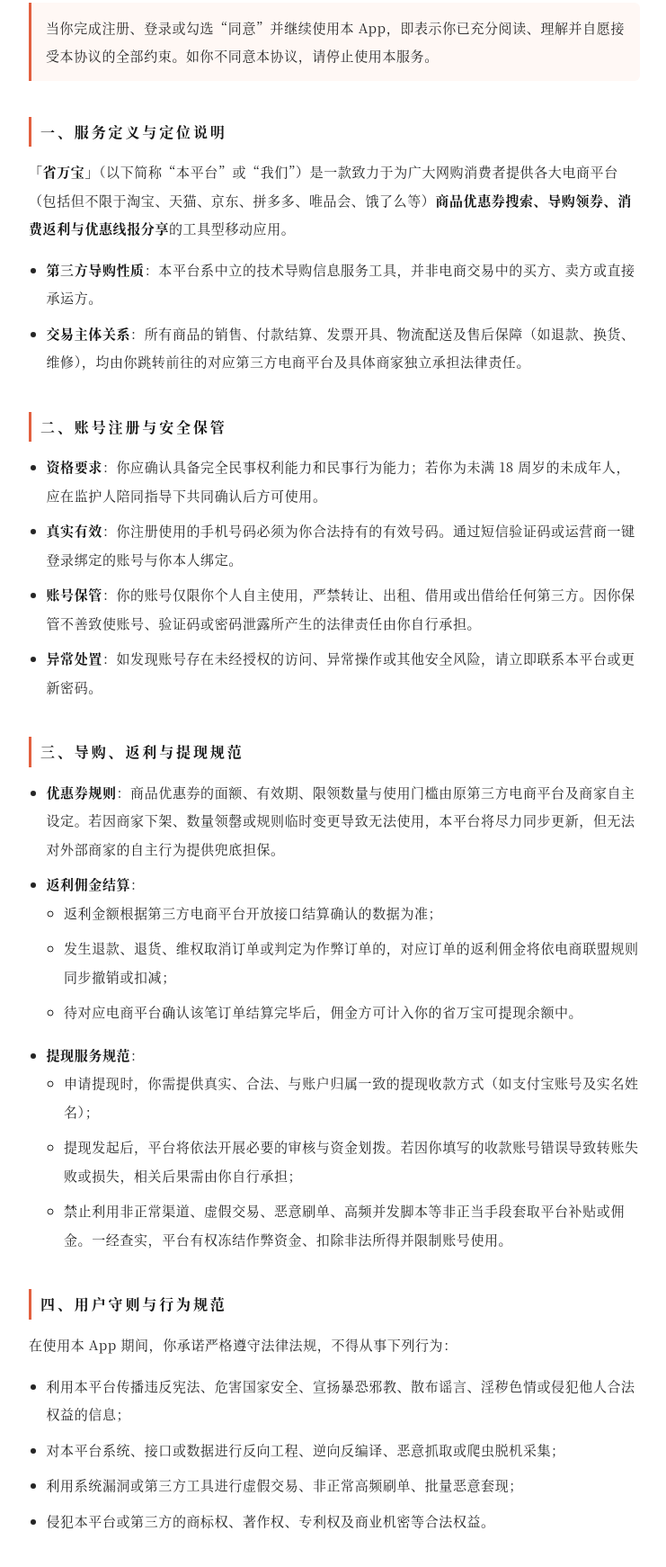
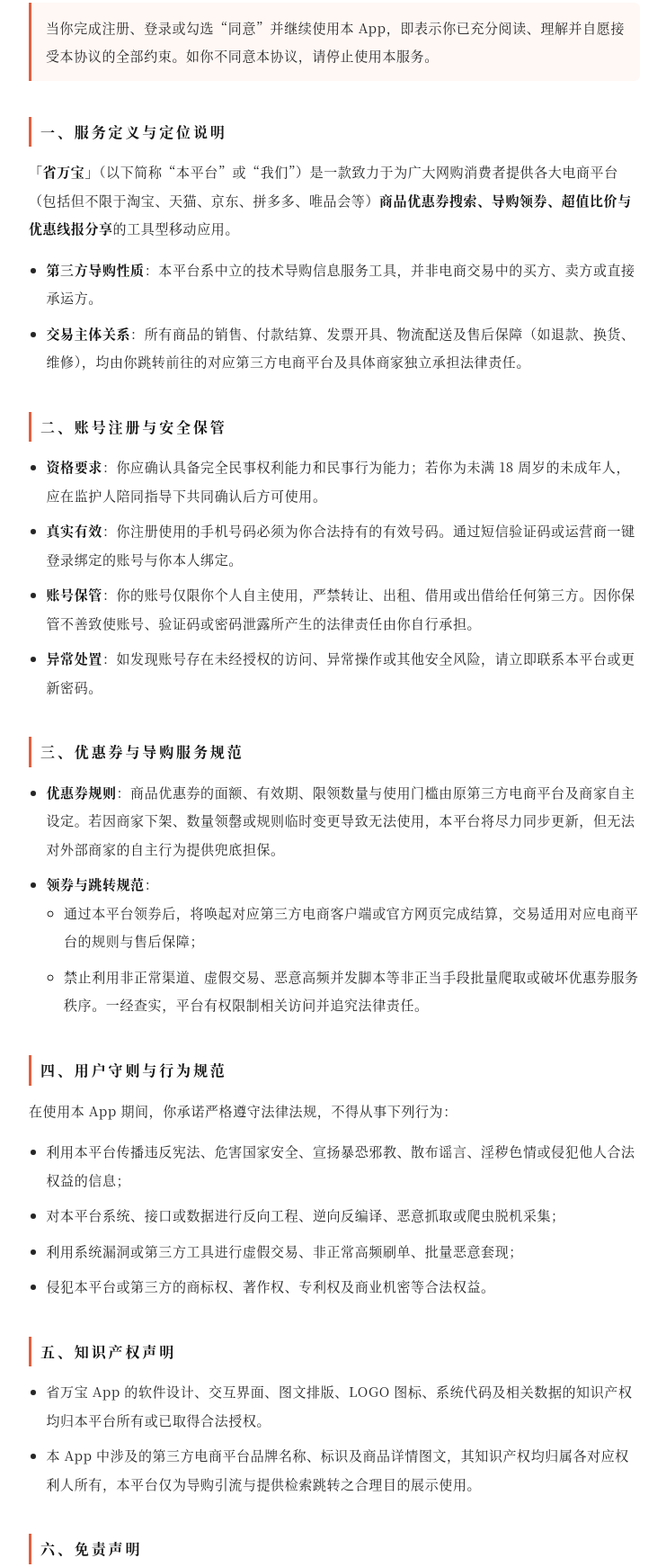
Before and after one commit to yyds-html/flutter_sqxq, a plain HTML site: page terms.html in a window 1280 px wide. Shown: the part 324-2066 px from the top of the page at 90% size, without its empty margins (268-1009 px from the left). Drawn offline with Linux system fonts and the light colour scheme.

Commit message:
docs: 更新用户协议与隐私政策，清理返利提现相关条款并完成合规升级

```diff
--- a/terms.html
+++ b/terms.html
@@ -4,7 +4,7 @@
   <meta charset="UTF-8">
   <meta name="viewport" content="width=device-width, initial-scale=1.0, viewport-fit=cover">
   <meta name="theme-color" content="#ffffff">
-  <meta name="description" content="省万宝 App 用户协议：规定用户与省万宝之间的权利与义务，包括账号注册、导购返利服务、提现规则、用户行为准则、免责声明及争议解决等条款。">
+  <meta name="description" content="省万宝 App 用户协议：规定用户与省万宝之间的权利与义务，包括账号注册、商品导购服务、优惠券领用规范、用户行为准则、免责声明及争议解决等条款。">
   <title>用户协议 · 省万宝</title>
   <style>
     :root {
@@ -122,7 +122,7 @@
   </div>
 
   <h2>一、服务定义与定位说明</h2>
-  <p><strong>「省万宝」</strong>（以下简称“本平台”或“我们”）是一款致力于为广大网购消费者提供各大电商平台（包括但不限于淘宝、天猫、京东、拼多多、唯品会、饿了么等）<strong>商品优惠券搜索、导购领券、消费返利与优惠线报分享</strong>的工具型移动应用。</p>
+  <p><strong>「省万宝」</strong>（以下简称“本平台”或“我们”）是一款致力于为广大网购消费者提供各大电商平台（包括但不限于淘宝、天猫、京东、拼多多、唯品会等）<strong>商品优惠券搜索、导购领券、超值比价与优惠线报分享</strong>的工具型移动应用。</p>
   <ul>
     <li><strong>第三方导购性质</strong>：本平台系中立的技术导购信息服务工具，并非电商交易中的买方、卖方或直接承运方。</li>
     <li><strong>交易主体关系</strong>：所有商品的销售、付款结算、发票开具、物流配送及售后保障（如退款、换货、维修），均由你跳转前往的对应第三方电商平台及具体商家独立承担法律责任。</li>
@@ -136,21 +136,13 @@
     <li><strong>异常处置</strong>：如发现账号存在未经授权的访问、异常操作或其他安全风险，请立即联系本平台或更新密码。</li>
   </ul>
 
-  <h2>三、导购、返利与提现规范</h2>
+  <h2>三、优惠券与导购服务规范</h2>
   <ul>
     <li><strong>优惠券规则</strong>：商品优惠券的面额、有效期、限领数量与使用门槛由原第三方电商平台及商家自主设定。若因商家下架、数量领罄或规则临时变更导致无法使用，本平台将尽力同步更新，但无法对外部商家的自主行为提供兜底担保。</li>
-    <li><strong>返利佣金结算</strong>：
+    <li><strong>领券与跳转规范</strong>：
       <ul>
-        <li>返利金额根据第三方电商平台开放接口结算确认的数据为准；</li>
-        <li>发生退款、退货、维权取消订单或判定为作弊订单的，对应订单的返利佣金将依电商联盟规则同步撤销或扣减；</li>
-        <li>待对应电商平台确认该笔订单结算完毕后，佣金方可计入你的省万宝可提现余额中。</li>
-      </ul>
-    </li>
-    <li><strong>提现服务规范</strong>：
-      <ul>
-        <li>申请提现时，你需提供真实、合法、与账户归属一致的提现收款方式（如支付宝账号及实名姓名）；</li>
-        <li>提现发起后，平台将依法开展必要的审核与资金划拨。若因你填写的收款账号错误导致转账失败或损失，相关后果需由你自行承担；</li>
-        <li>禁止利用非正常渠道、虚假交易、恶意刷单、高频并发脚本等非正当手段套取平台补贴或佣金。一经查实，平台有权冻结作弊资金、扣除非法所得并限制账号使用。</li>
+        <li>通过本平台领券后，将唤起对应第三方电商客户端或官方网页完成结算，交易适用对应电商平台的规则与售后保障；</li>
+        <li>禁止利用非正常渠道、虚假交易、恶意高频并发脚本等非正当手段批量爬取或破坏优惠券服务秩序。一经查实，平台有权限制相关访问并追究法律责任。</li>
       </ul>
     </li>
   </ul>
@@ -179,7 +171,7 @@
   <h2>七、账号注销与协议终止</h2>
   <ul>
     <li><strong>自主注销</strong>：你可随时在 App「我的」-「设置」-「账户与安全」中提交自主注销账号申请。</li>
-    <li><strong>注销后果</strong>：注销前请结清账户内的所有可提现收益并确认无进行中的交易。一旦注销完成，该账号将被永久作废，历史资产记录、浏览历史与绑定关系将依法清退或匿名化处理，无法撤销恢复。</li>
+    <li><strong>注销后果</strong>：一旦注销完成，该账号将被永久作废，历史浏览记录、收藏夹与绑定关系将依法清退或匿名化处理，无法撤销恢复。</li>
     <li><strong>违规终止</strong>：如你严重违反法律法规或本协议条款，本平台有权单方中断、限制甚至终止向你提供服务，并追究相应法律责任。</li>
   </ul>
 
```
Also changed, not shown: privacy.html (+6 -7 lines).
